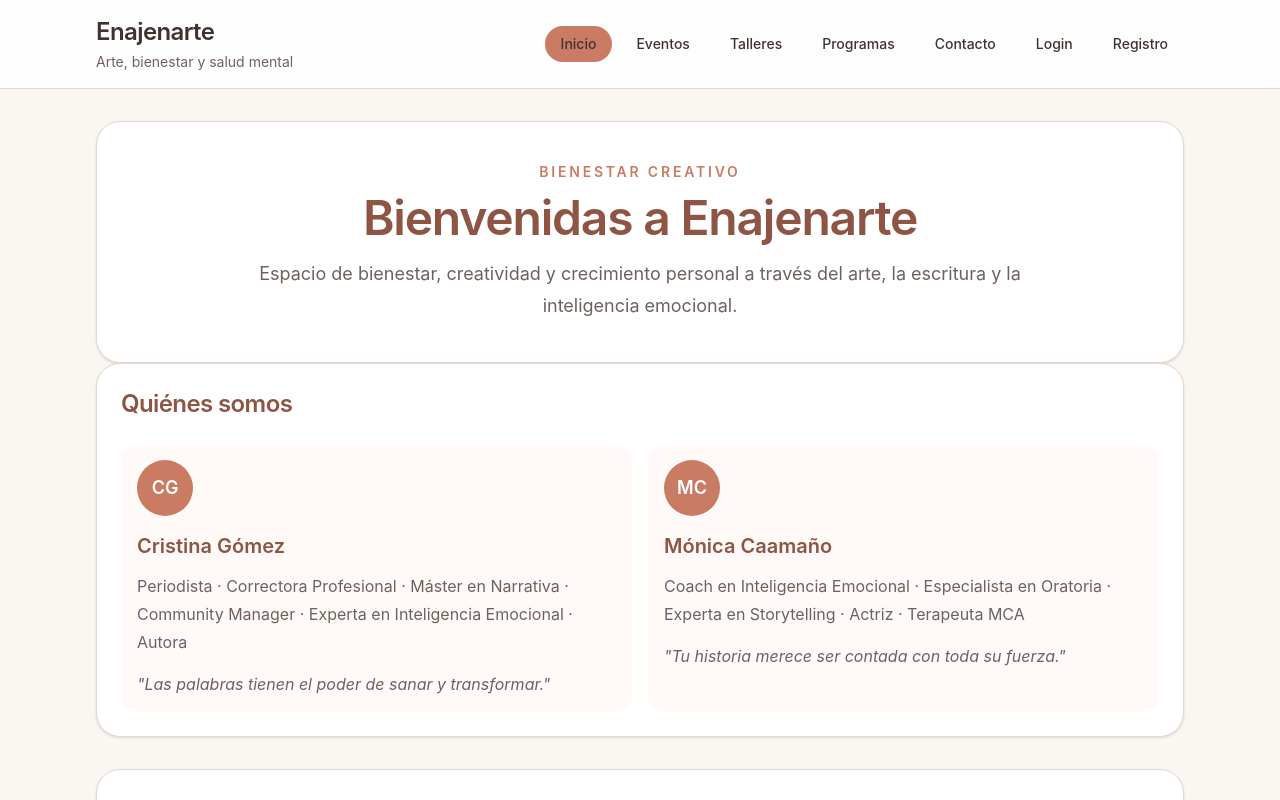
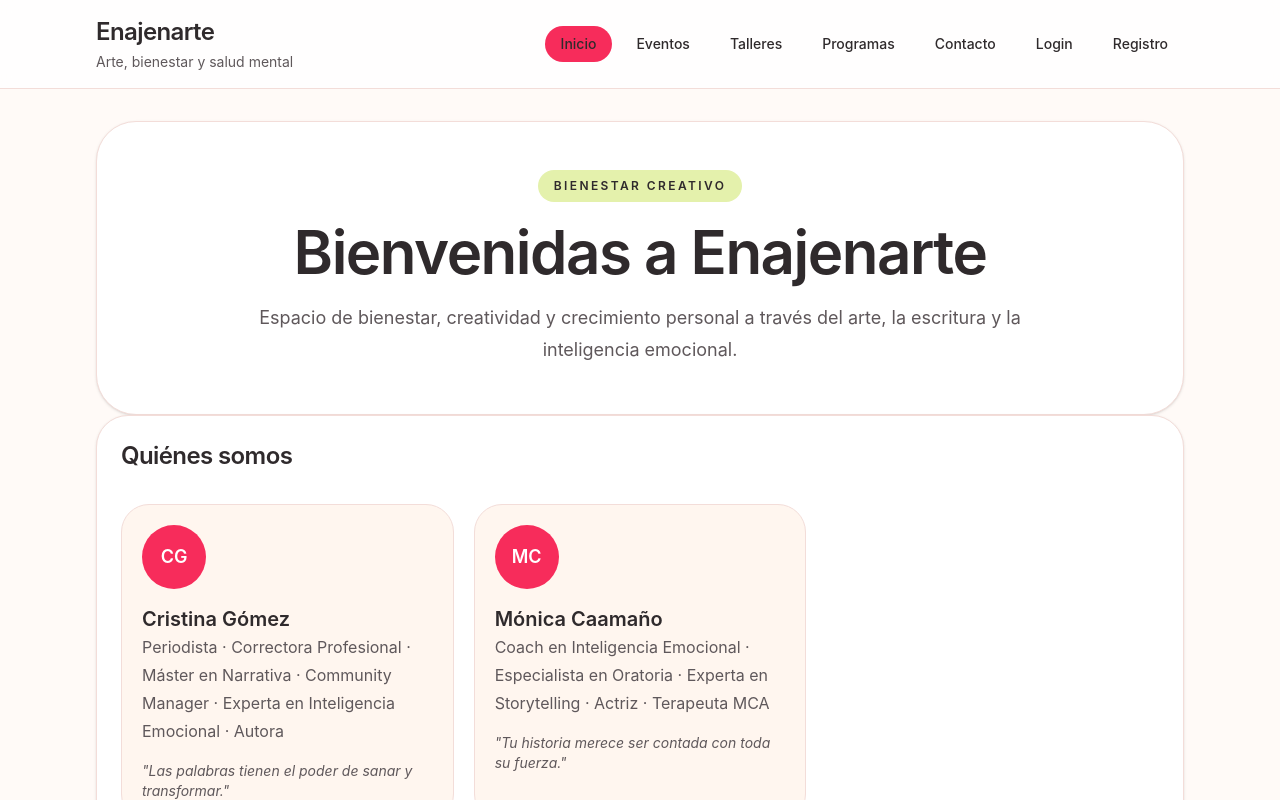
Before and after one commit to PCaam-git/proyectoEnajenarteFrontend, a React (Vite) app: page / in a window 1280 px wide. Shown: the top 800 px of the page. Built offline with nearby package versions, Linux system fonts and the light colour scheme; no server answers.

Commit message:
Rediseñada la base visual global del frontend según paleta de color indicada por las dueñas

```diff
--- a/src/styles/global.css
+++ b/src/styles/global.css
@@ -1,18 +1,23 @@
 @import "tailwindcss";
 
+/* Fondo blanco roto, texto gris oscuro, acentos en rosa vibrante y verde suave. Tarjetas suaves y redondeadas. Formulario y listados con una base visual unificada*/
+
 :root {
-  --color-background: #faf6f2;
-  --color-surface: #fffaf7;
-  --color-surface-strong: #f3e7df;
-  --color-primary: #c97b63;
-  --color-primary-dark: #8e5545;
-  --color-text: #3f332f;
-  --color-text-soft: #6f625d;
-  --color-border: #e6d7cf;
+  --color-background: #fffaf7;
+  --color-surface: #ffffff;
+  --color-surface-soft: #fff6ef;
+  --color-surface-highlight: #e4f1ac;
+  --color-primary: #f72c5b;
+  --color-primary-soft: #ff748b;
+  --color-secondary: #a7d477;
+  --color-text: #2f2a2c;
+  --color-text-soft: #5f585b;
+  --color-border: #f3ddd9;
 }
 
 html {
   font-family: Inter, system-ui, sans-serif;
+  scroll-behavior: smooth;
 }
 
 body {
@@ -27,32 +32,36 @@ body {
 }
 
 a {
+  color: inherit;
   text-decoration: none;
-  color: inherit;
+}
+
+.page-shell {
+  @apply min-h-screen bg-[var(--color-background)] text-[var(--color-text)];
 }
 
 .page-card {
-  @apply rounded-3xl border border-[var(--color-border)] bg-white p-6 shadow-sm;
+  @apply rounded-[2rem] border border-[var(--color-border)] bg-[var(--color-surface)] p-6 shadow-sm;
 }
 
 .page-title {
-  @apply text-3xl font-semibold tracking-tight text-[var(--color-primary-dark)];
+  @apply text-3xl font-semibold tracking-tight text-[var(--color-text)] sm:text-4xl;
+}
+
+.section-title {
+  @apply text-2xl font-semibold tracking-tight text-[var(--color-text)];
 }
 
 .page-text {
-  @apply mt-3 text-base leading-7 text-[var(--color-text-soft)];
+  @apply text-base leading-7 text-[var(--color-text-soft)];
 }
 
-.section-grid {
-  @apply mt-6 grid gap-4 md:grid-cols-2;
-}
-
-.info-box {
-  @apply rounded-2xl bg-[var(--color-surface)] p-4;
+.card-title {
+  @apply text-xl font-semibold text-[var(--color-text)];
 }
 
 .hero-section {
-  @apply rounded-3xl border border-[var(--color-border)] bg-white px-6 py-10 shadow-sm;
+  @apply rounded-[2.5rem] border border-[var(--color-border)] bg-[var(--color-surface)] px-6 py-12 shadow-sm sm:px-10;
 }
 
 .hero-box {
@@ -60,51 +69,79 @@ a {
 }
 
 .hero-tag {
-  @apply text-sm font-semibold uppercase tracking-[0.2em] text-[var(--color-primary)];
+  @apply inline-flex rounded-full bg-[var(--color-surface-highlight)] px-4 py-2 text-xs font-semibold uppercase tracking-[0.2em] text-[var(--color-text)];
 }
 
 .hero-title {
-  @apply mt-3 text-4xl font-semibold tracking-tight text-[var(--color-primary-dark)] sm:text-5xl;
+  @apply mt-5 text-4xl font-semibold tracking-tight text-[var(--color-text)] sm:text-5xl lg:text-6xl;
 }
 
 .hero-subtitle {
-  @apply mx-auto mt-4 max-w-3xl text-lg leading-8 text-[var(--color-text-soft)];
-}
-
-.section-title {
-  @apply text-2xl font-semibold tracking-tight text-[var(--color-primary-dark)];
-}
-
-.card-title {
-  @apply text-xl font-semibold text-[var(--color-primary-dark)];
-}
-
-.quote-text {
-  @apply mt-4 italic text-[var(--color-text-soft)];
-}
-
-.service-icon {
-  @apply text-3xl;
-}
-
-.service-label {
-  @apply mt-2 text-sm font-semibold uppercase tracking-wide text-[var(--color-primary)];
-}
-
-.primary-button {
-  @apply rounded-full bg-[var(--color-primary)] px-5 py-3 text-sm font-medium text-white transition hover:opacity-90;
+  @apply mx-auto mt-5 max-w-3xl text-lg leading-8 text-[var(--color-text-soft)];
 }
 
 .hero-small {
-  @apply rounded-3xl border border-[var(--color-border)] bg-white px-6 py-8 shadow-sm;
+  @apply rounded-[2rem] border border-[var(--color-border)] bg-[var(--color-surface)] px-6 py-8 shadow-sm;
+}
+
+.section-grid {
+  @apply mt-8 grid gap-5 md:grid-cols-2 lg:grid-cols-3;
+}
+
+.info-box {
+  @apply rounded-[1.75rem] border border-[var(--color-border)] bg-[var(--color-surface-soft)] p-5 transition duration-200 hover:-translate-y-1 hover:shadow-md;
+}
+
+.list-grid {
+  @apply grid gap-5;
+}
+
+.item-card {
+  @apply rounded-[1.75rem] border border-[var(--color-border)] bg-[var(--color-surface)] p-5 shadow-sm;
+}
+
+.item-data {
+  @apply mt-4 space-y-2 text-sm text-[var(--color-text-soft)];
+}
+
+.item-label {
+  @apply font-semibold text-[var(--color-text)];
 }
 
 .empty-message {
   @apply text-base leading-7 text-[var(--color-text-soft)];
 }
 
+.error-message {
+  @apply text-base font-medium text-red-600;
+}
+
+.quote-text {
+  @apply mt-4 text-sm italic text-[var(--color-text-soft)];
+}
+
+.service-label {
+  @apply mt-3 text-sm font-semibold uppercase tracking-[0.18em] text-[var(--color-primary)];
+}
+
+.avatar-circle {
+  @apply mb-4 flex h-16 w-16 items-center justify-center rounded-full bg-[var(--color-primary)] text-lg font-semibold text-white;
+}
+
+.primary-button {
+  @apply inline-flex items-center justify-center rounded-full bg-[var(--color-primary)] px-5 py-3 text-sm font-medium text-white transition hover:bg-[var(--color-primary-soft)];
+}
+
+.secondary-button {
+  @apply inline-flex items-center justify-center rounded-full border border-[var(--color-border)] bg-white px-5 py-3 text-sm font-medium text-[var(--color-text)] transition hover:bg-[var(--color-surface-soft)];
+}
+
+.danger-button {
+  @apply inline-flex items-center justify-center rounded-full bg-[var(--color-text)] px-5 py-3 text-sm font-medium text-white transition hover:opacity-90;
+}
+
 .auth-card {
-  @apply mx-auto max-w-xl rounded-3xl border border-[var(--color-border)] bg-white p-6 shadow-sm;
+  @apply mx-auto max-w-2xl rounded-[2rem] border border-[var(--color-border)] bg-[var(--color-surface)] p-6 shadow-sm;
 }
 
 .simple-form {
@@ -115,53 +152,30 @@ a {
   @apply flex flex-col gap-2;
 }
 
-.form-field label {
+.form-field label,
+.form-label {
   @apply text-sm font-medium text-[var(--color-text)];
 }
 
-.form-field input {
-  @apply rounded-2xl border border-[var(--color-border)] bg-[var(--color-surface)] px-4 py-3 text-[var(--color-text)] outline-none;
+.form-field input,
+.form-field select,
+.input {
+  @apply w-full rounded-2xl border border-[var(--color-border)] bg-white px-4 py-3 text-[var(--color-text)] outline-none transition focus:border-[var(--color-primary-soft)];
 }
 
-.auth-text {
-  @apply mt-6 text-sm text-[var(--color-text-soft)];
-}
-
-.auth-text a {
-  @apply font-medium text-[var(--color-primary-dark)];
-}
-
-.avatar-circle {
-  @apply mb-4 flex h-14 w-14 items-center justify-center rounded-full bg-[var(--color-primary)] text-lg font-semibold text-white;
-}
-.list-grid {
-  @apply grid gap-4;
-}
-
-.item-card {
-  @apply rounded-2xl border border-[var(--color-border)] bg-[var(--color-surface)] p-5;
-}
-
-.item-data {
-  @apply mt-4 space-y-2 text-sm text-[var(--color-text-soft)];
-}
-
-.item-label {
-  @apply font-semibold text-[var(--color-text)];
-}
-
-.error-message {
-  @apply text-base font-medium text-red-600;
-}
-
-.mt-6 {
-  margin-top: 1.5rem;
+.form-textarea,
+textarea.input {
+  @apply min-h-28 w-full rounded-2xl border border-[var(--color-border)] bg-white px-4 py-3 text-[var(--color-text)] outline-none transition focus:border-[var(--color-primary-soft)];
 }
 
 .checkbox-field {
   @apply flex items-center gap-3;
 }
 
-.form-textarea {
-  @apply min-h-28 rounded-2xl border border-[var(--color-border)] bg-[var(--color-surface)] px-4 py-3 text-[var(--color-text)] outline-none;
+.admin-header {
+  @apply flex flex-col gap-4 sm:flex-row sm:items-center sm:justify-between;
 }
+
+.admin-actions {
+  @apply mt-5 flex flex-wrap gap-3;
+}
```
